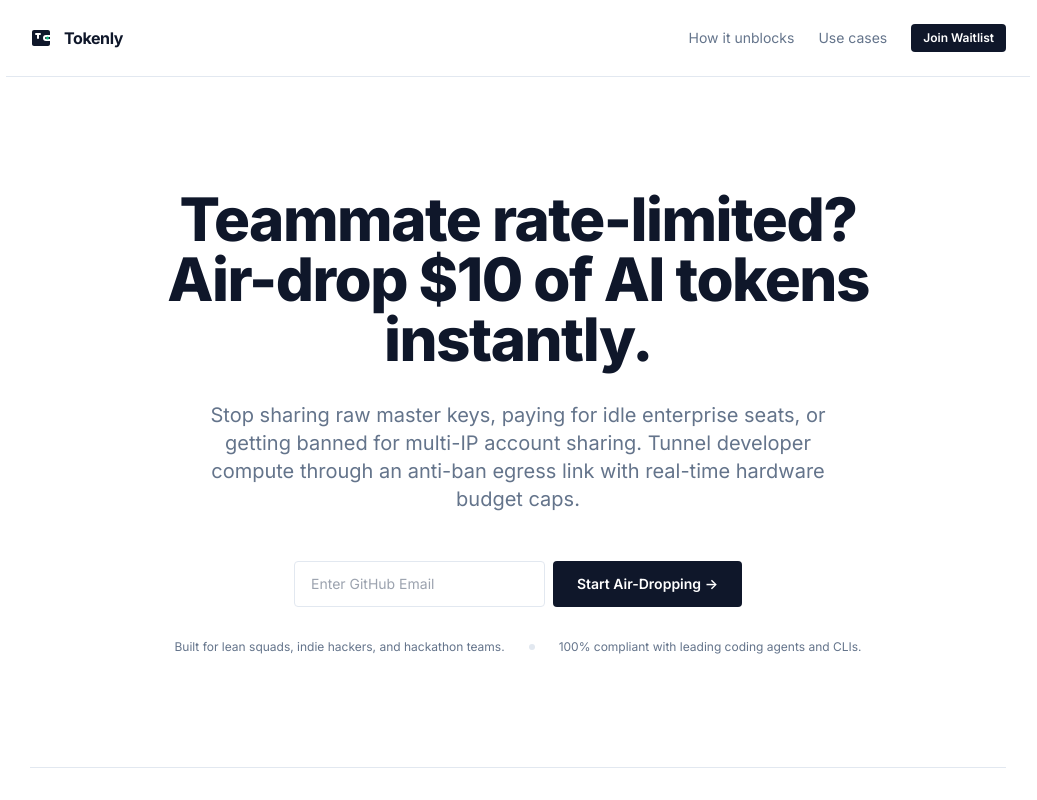
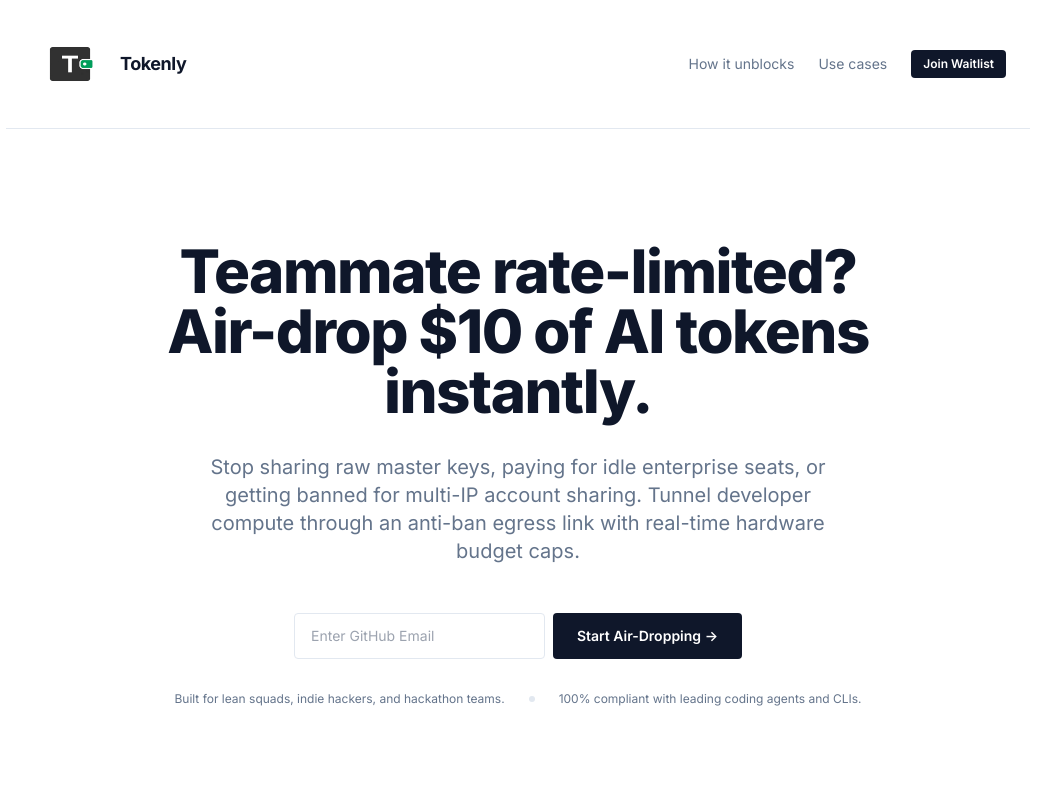
Before and after one commit to thenameisvicky/tokenly, a Next.js app: page / in a window 1280 px wide. Shown: the top 800 px of the page, without its empty margins (122-1159 px from the left). Built offline with nearby package versions, Linux system fonts and the light colour scheme.

Commit message:
Replace logo with horizontal wallet ratio, apply transparency to logo/favicon assets, and link favicon in layout metadata

```diff
--- a/src/app/layout.tsx
+++ b/src/app/layout.tsx
@@ -4,20 +4,25 @@ import '../index.css';
 
 export const metadata: Metadata = {
   title: 'Tokenly | The Emergency AI Token Air-Drop for Bootstrapped Devs',
-  description: 'Stop sharing raw master keys or risking account bans. Generate a hard-capped proxy link in 3 seconds so your dev partner can keep coding.',
+  description: 'Stop sharing raw master keys or risking account bans. Allocate secure, hard-capped compute budgets to your teammates profiles instantly.',
   keywords: ['AI tokens', 'air-drop', 'cost control', 'CLI rate limit', 'team token manager', 'developer tool'],
   authors: [{ name: 'Tokenly Team' }],
   metadataBase: new URL('https://thenameisvicky.github.io/tokenly'),
+  icons: {
+    icon: '/favicon.ico',
+    shortcut: '/favicon.ico',
+    apple: '/logo.png',
+  },
   openGraph: {
     title: 'Tokenly | The Emergency AI Token Air-Drop',
-    description: 'Stop sharing raw keys or risking account bans. Air-drop AI credits instantly via secure proxy links.',
+    description: 'Stop sharing raw keys or risking account bans. Allocate secure, hard-capped compute budgets to your teammates profiles.',
     url: 'https://thenameisvicky.github.io/tokenly',
     siteName: 'Tokenly',
     images: [
       {
-        url: '/og-image.png',
-        width: 1200,
-        height: 630,
+        url: '/logo.png',
+        width: 512,
+        height: 512,
         alt: 'Tokenly Logo',
       },
     ],
@@ -27,8 +32,8 @@ export const metadata: Metadata = {
   twitter: {
     card: 'summary_large_image',
     title: 'Tokenly | The Emergency AI Token Air-Drop',
-    description: 'Air-drop AI credits instantly via secure, hard-capped proxy links.',
-    images: ['/og-image.png'],
+    description: 'Allocate secure, hard-capped compute budgets to your teammates profiles instantly.',
+    images: ['/logo.png'],
   },
   robots: {
     index: true,
--- a/src/app/page.tsx
+++ b/src/app/page.tsx
@@ -19,13 +19,8 @@ export default function Home() {
       <header className="w-full max-w-5xl px-6 py-6 flex items-center justify-between border-b border-[#E2E8F0]">
         <div className="flex items-center gap-2.5">
           {/* Custom Sleek Wallet Logo */}
-          <svg className="w-6 h-6" viewBox="0 0 24 24" fill="none" xmlns="http://www.w3.org/2000/svg">
-            <path d="M4 4H18C19.1 4 20 4.9 20 6V18C20 19.1 19.1 20 18 20H4C2.9 20 2 19.1 2 18V6C2 4.9 2.9 4 4 4Z" fill="#0F172A" />
-            <path d="M20 10H16C14.9 10 14 10.9 14 12C14 13.1 14.9 14 16 14H20" stroke="#FFFFFF" strokeWidth="2" strokeLinecap="round" strokeLinejoin="round" />
-            <circle cx="17.5" cy="12" r="1.5" fill="#10B981" />
-            <path d="M8 8V12M6 8H10" stroke="#FFFFFF" strokeWidth="2" strokeLinecap="round" />
-          </svg>
-          <span className="font-bold tracking-tight text-base text-[#0F172A]">Tokenly</span>
+          <img src="logo.png" alt="Tokenly Logo" className="w-20 h-20 object-contain" />
+          <span className="font-bold tracking-tight text-lg text-[#0F172A]">Tokenly</span>
         </div>
         <nav className="flex items-center gap-4 sm:gap-6 text-sm text-[#64748B]">
           <a href="#story-flow" className="hover:text-[#0F172A] transition-colors">How it unblocks</a>
```
Also changed, not shown: public/logo.png (added), 1 other file (tests, documents, lock files or other folders).
